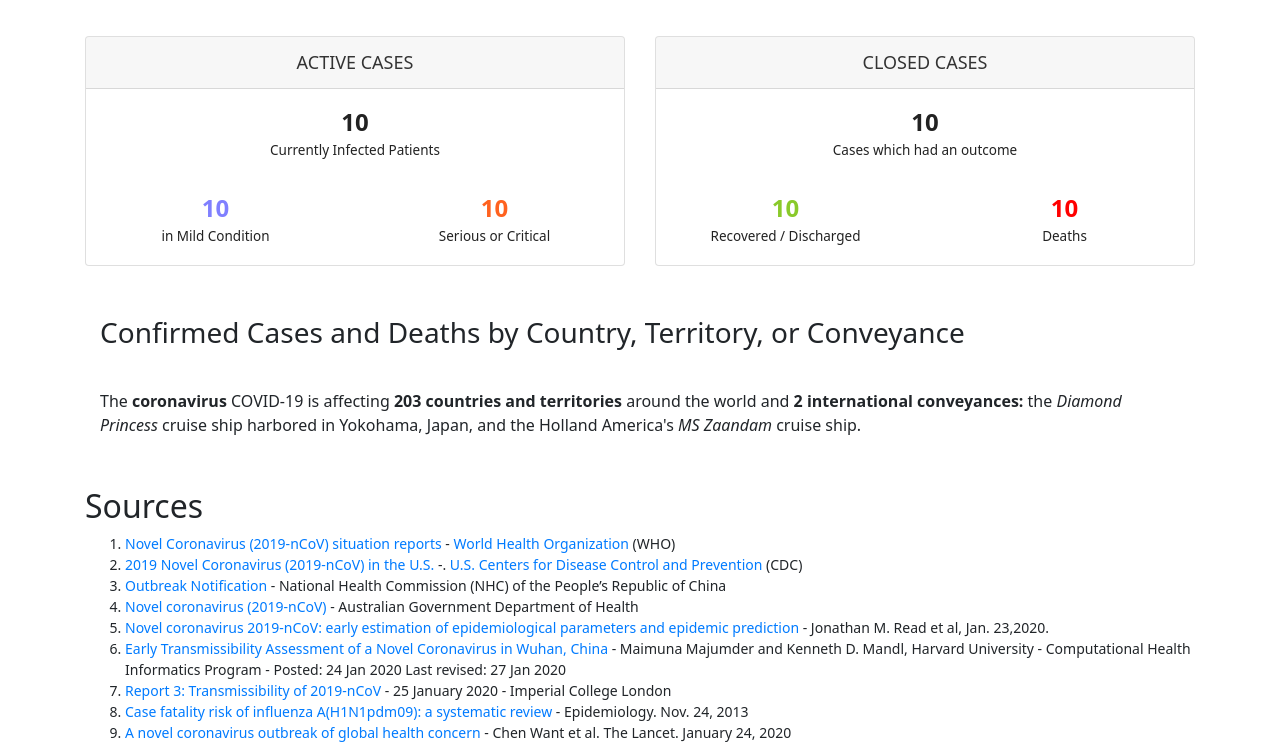
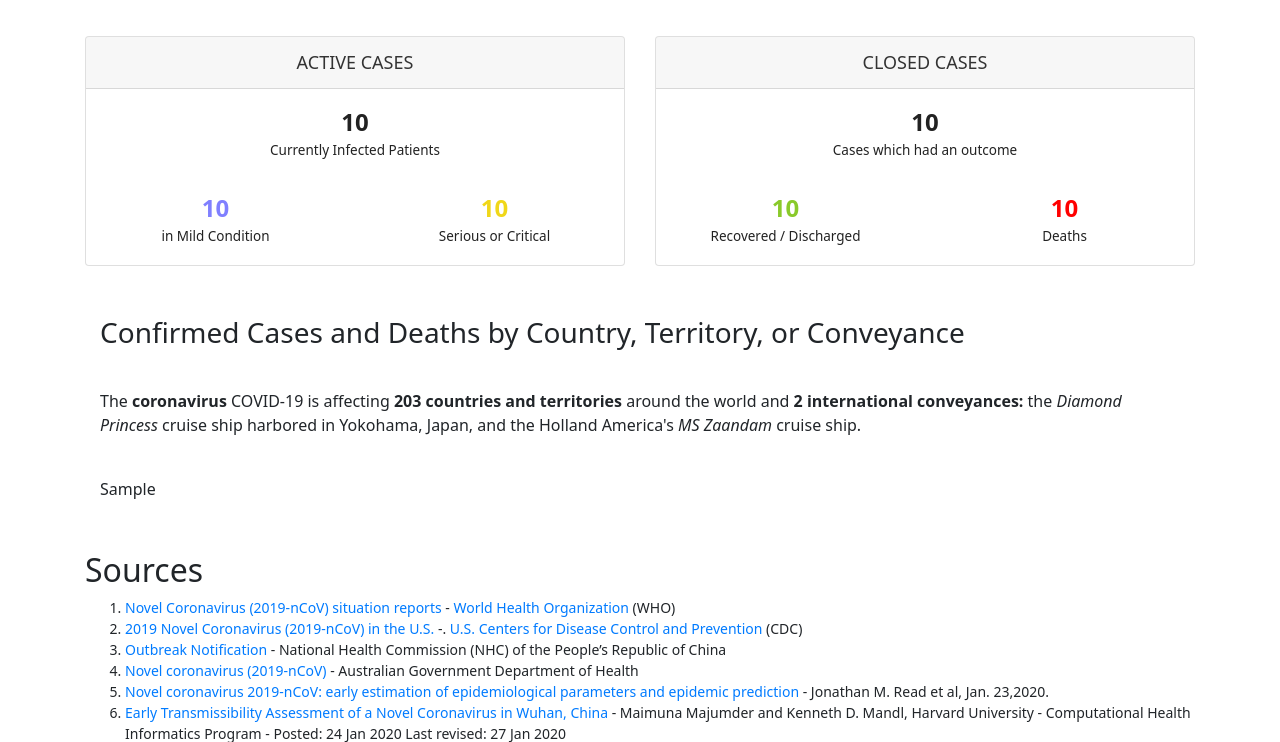
Before and after one commit to UTKx/covidtracker, a Django app: template covid19/tracker/templates/index.html in a window 1280 px wide. Shown: the part 469-1211 px from the top of the page. Run offline with Django 3.2, Linux system fonts and the light colour scheme; the template is opened without the code that fills it: most values are stand-ins (such as "Sample title", 1, 10 or a date in 2020); some libraries are stand-ins or nearby versions.

Commit message:
cleaned the code

```diff
--- a/covid19/tracker/static/style.css
+++ b/covid19/tracker/static/style.css
@@ -2,6 +2,7 @@ body {
   font-family: noto sans, sans-serif;
 }
 
+/* navbar */
 .navbar {
   background-color: #fff;
   border-bottom: 1px #e3e7e9 solid;
@@ -10,6 +11,8 @@ body {
 .navbar-brand {
   margin-left: 50px;
 }
+/* navbar */
+
 
 .my-col {
   margin-top: 30px;
@@ -21,6 +24,7 @@ body {
   font-family: "Roboto Condensed", sans-serif;
 }
 
+/* world stats */
 .focus-col {
   margin-top: 40px;
   text-align: center;
@@ -51,7 +55,9 @@ body {
   color: #aaaaaa;
   font-family: "Noto Sans", sans-serif;
 }
+/* stats end */
 
+/* links */
 .links {
   margin-top: 50px;
   text-align: center;
@@ -62,7 +68,9 @@ a {
   font-family: "Noto Sans", sans-serif;
   /* text-decoration: underline; */
 }
+/* end */
 
+/* table */
 .table {
   table-layout: fixed;
   font-family: noto sans, sans-serif;
@@ -101,7 +109,9 @@ tbody > tr > :nth-child(1) {
   text-align: left;
   width: 125px;
 }
+/* end */
 
+/* footer */
 .footer-col {
   text-align: center;
   margin-top: 20px;
@@ -112,7 +122,9 @@ tbody > tr > :nth-child(1) {
   margin-top: 20px;
   margin-bottom: 20px;
 }
+/* end */
 
+/* message */
 .alert {
   text-align: center;
   margin-top: 30px;
@@ -124,7 +136,9 @@ tbody > tr > :nth-child(1) {
   padding: 0px 15px;
   border-radius: 0;
 }
+/* end */
 
+/* card */
 .card-container {
   margin-top: 40px;
 }
@@ -177,7 +191,7 @@ tbody > tr > :nth-child(1) {
 }
 
 .stat-crit {
-  color: #FF621F;
+  color: #F0D719;
 }
 
 .stat-recovered {
@@ -187,3 +201,4 @@ tbody > tr > :nth-child(1) {
 .stat-death {
   color: #ff0000;
 }
+/* end */
--- a/covid19/tracker/templates/index.html
+++ b/covid19/tracker/templates/index.html
@@ -33,7 +33,7 @@
 </head>
 
 <body>
-    <!-- Image and text -->
+    <!-- navbar start -->
     <nav class="navbar navbar-expand-md navbar-light">
         <a class="navbar-brand" href="#">
             <!-- <img src="" width="30" height="30" class="d-inline-block align-top" alt=""> -->
@@ -51,12 +51,15 @@
             </ul>
         </div>
     </nav>
+    <!-- navbar end -->
 
+    <!-- messgae start-->
     <div class="container-fluid message" style="padding-left: 0; padding-right: 0;">
         <div class="alert alert-danger" role="alert">
             Stay Home. Save Lives : Help Stop Coronavirus
         </div>
     </div>
+    <!-- message end -->
 
     <div class="container">
         <div class="row">
@@ -65,6 +68,7 @@
         </div>
     </div>
 
+    <!-- world stats -->
     <div class="container">
         <div class="row">
             <div class="col-md-4">
@@ -95,7 +99,9 @@
             </div>
         </div>
     </div>
+    <!-- stats end -->
 
+    <!-- links -->
     <div class="container links">
         <a href="">Mortality</a>
         -
@@ -105,7 +111,9 @@
         -
         <a href="">Age</a>
     </div>
+    <!-- links end -->
 
+    <!-- cards -->
     <div class="container card-container">
         <div class="row">
             <!-- 1st card -->
@@ -176,7 +184,9 @@
             <!-- 2nd card end -->
         </div>
     </div>
+    <!-- cards end -->
 
+    <!-- stats by country -->
     <div class="container">
         <div class="container" style="margin-top: 50px;">
             <h3>Confirmed Cases and Deaths by Country, Territory, or Conveyance</h3>
@@ -189,13 +199,17 @@
                 America's <i>MS
                     Zaandam</i> cruise ship.</p>
         </div>
-        <!-- <div class="container" style="margin-top: 40px;">
+        <!-- table -->
+        <div class="container" style="margin-top: 40px;">
             {% autoescape off %}
             {{ html_table }}
             {% endautoescape %}
-        </div> -->
+        </div>
+        <!-- table end -->
     </div>
+    <!-- stats end -->
 
+    <!-- sources link -->
     <div class="container">
         <h2 style="margin-top: 50px;">Sources</h2>
         <div align="left" style="font-size: 14px; font-family: noto sans,sans-serif; border-bottom: 1px #ccc solid;">
@@ -297,7 +311,9 @@
             </ol>
         </div>
     </div>
+    <!-- sources links end -->
 
+    <!-- footer -->
     <div class="container-fluid"
         style="border-top: 1px solid #e3e7e9; border-bottom: 1px solid #e3e7e9; margin-top: 70px;">
         <div class="container">
@@ -338,6 +354,7 @@
             </div>
         </div>
     </div>
+    <!-- footer end -->
 </body>
 
 </html>
--- a/covid19/tracker/urls.py
+++ b/covid19/tracker/urls.py
@@ -4,5 +4,5 @@ from django.urls import path, include
 from . import views
 
 urlpatterns = [
-    path('', views.track),
+    path('', views.trackCovid),
 ]
--- a/covid19/tracker/views.py
+++ b/covid19/tracker/views.py
@@ -14,12 +14,10 @@ from  .scrape import *
 
 # Create your views here.
 
-def track(request):
+def trackCovid(request):
     url_all = "https://corona.lmao.ninja/v2/all"
     response = requests.get(url_all, verify=True)
-    # print(response)
     data = response.json()
-    # print(data)
 
     active = {}
     active_cases = int(data['active'])
```
Also changed, not shown: covid19/tracker/scrape.py (deleted, +0 -44 lines).
